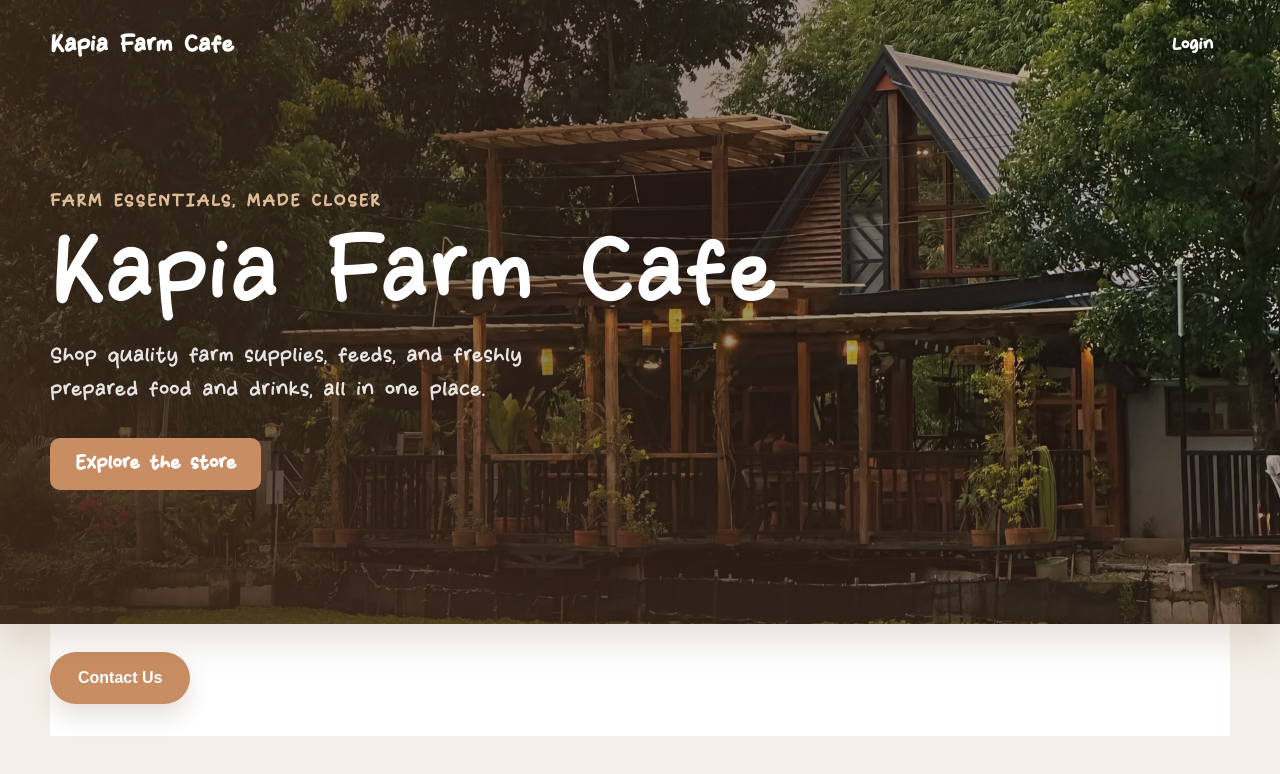
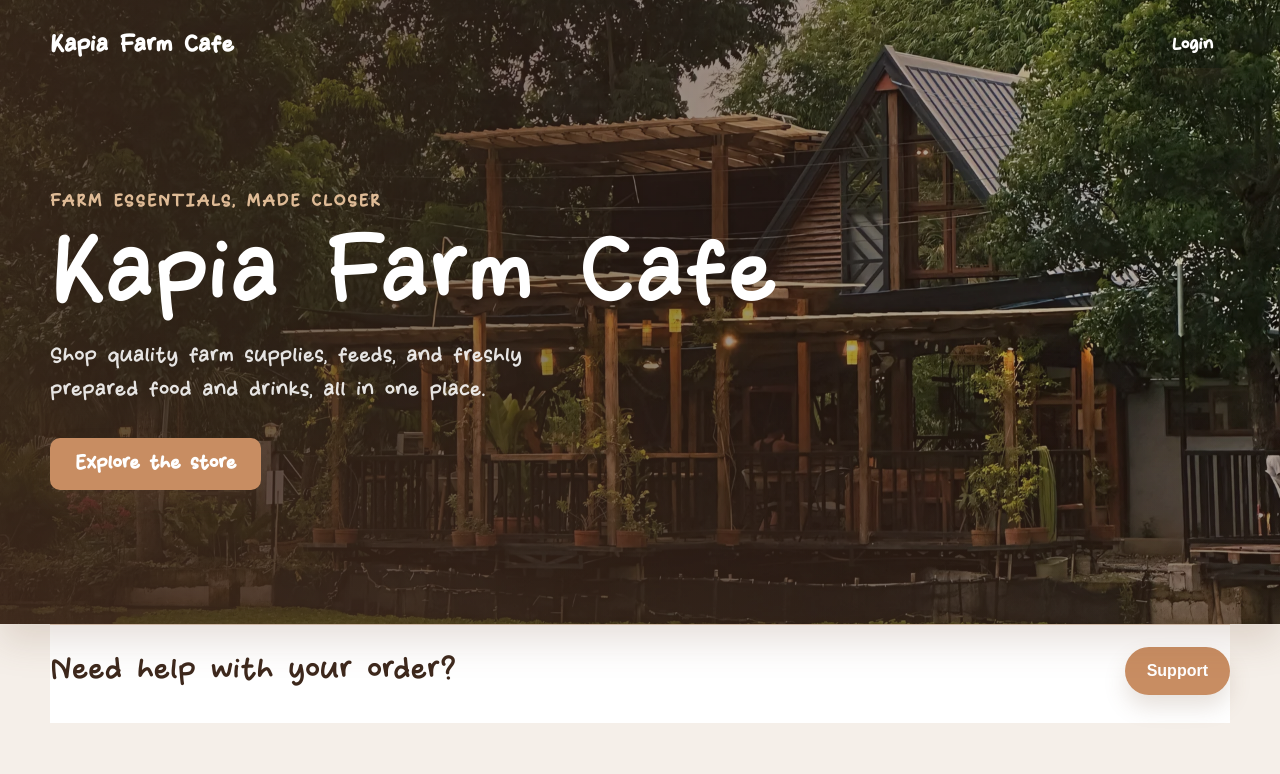
Before and after one commit to Coconat1011/KapiaWebsite, a website: page index.html in a window 1280 px wide. Drawn offline with Linux system fonts and the light colour scheme.

Commit message:
Match support bar styling to reference

```diff
--- a/index.html
+++ b/index.html
@@ -327,18 +327,31 @@
     }
 
     .welcome-contact-bar {
+      display: flex;
+      align-items: center;
+      justify-content: space-between;
+      gap: 20px;
       width: min(100% - 48px, 1180px);
       margin: 0 auto;
-      padding: 28px 0 32px;
+      padding: 22px 0 28px;
+      border-top: 1px solid #DCC8B6;
       background: #fff;
+    }
+
+    .welcome-contact-label {
+      color: var(--welcome-ink);
+      font-family: var(--font-primary);
+      font-size: clamp(22px, 2.6vw, 30px);
+      font-weight: 400;
+      line-height: 1.2;
     }
 
     .welcome-contact {
       display: inline-flex;
-      min-height: 52px;
+      min-height: 48px;
       align-items: center;
       justify-content: center;
-      padding: 0 28px;
+      padding: 0 22px;
       border: none;
       border-radius: 999px;
       background: #c88d62;
@@ -387,8 +400,9 @@
         <a class="welcome-cta" href="./Kapia_Farm_Cafe_w%20admin.html">Explore the store</a>
       </div>
     </section>
-    <section class="welcome-contact-bar" aria-label="Contact us">
-      <button type="button" class="welcome-contact">Contact Us</button>
+    <section class="welcome-contact-bar" aria-label="Support">
+      <span class="welcome-contact-label">Need help with your order?</span>
+      <button type="button" class="welcome-contact">Support</button>
     </section>
   </main>
 </body>
```
